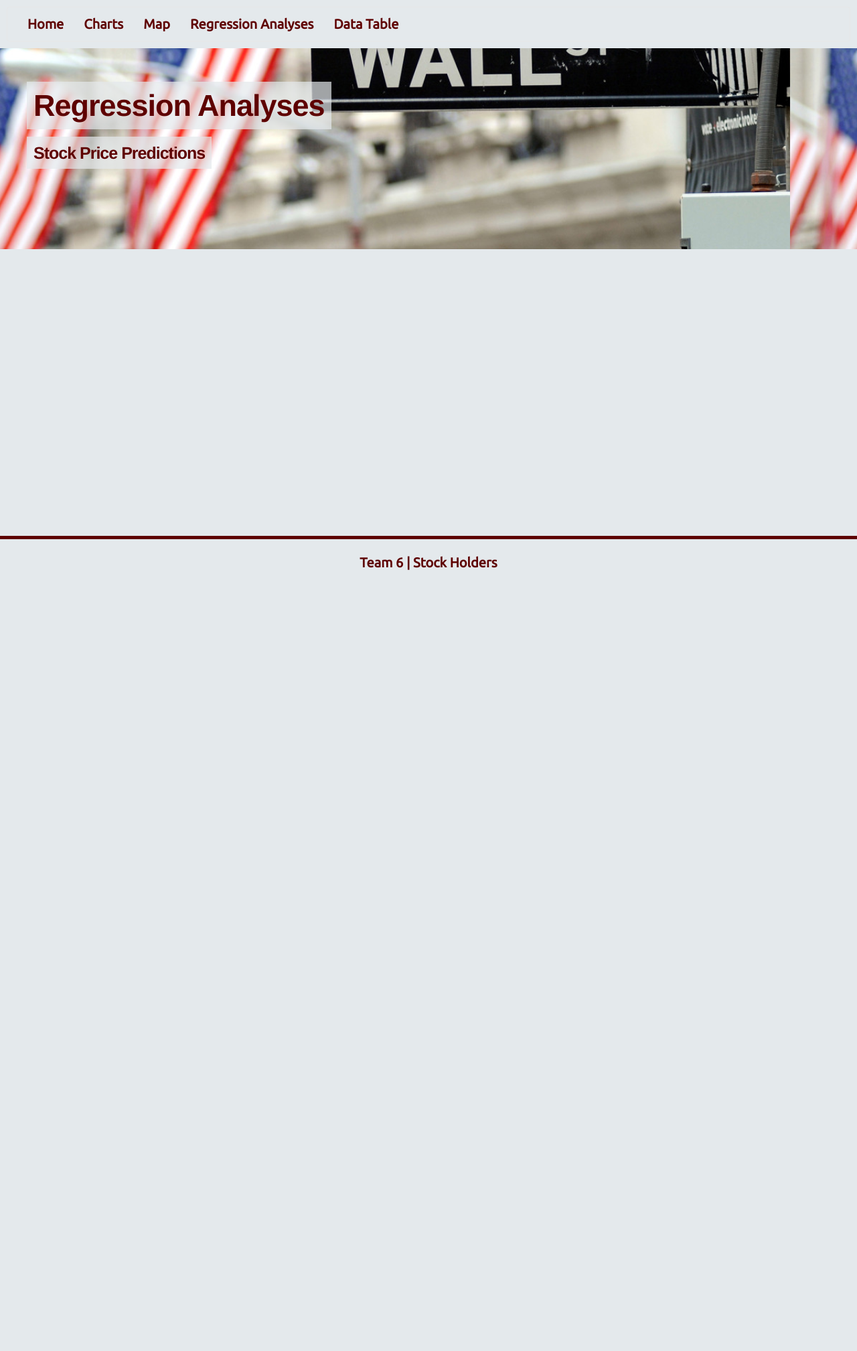
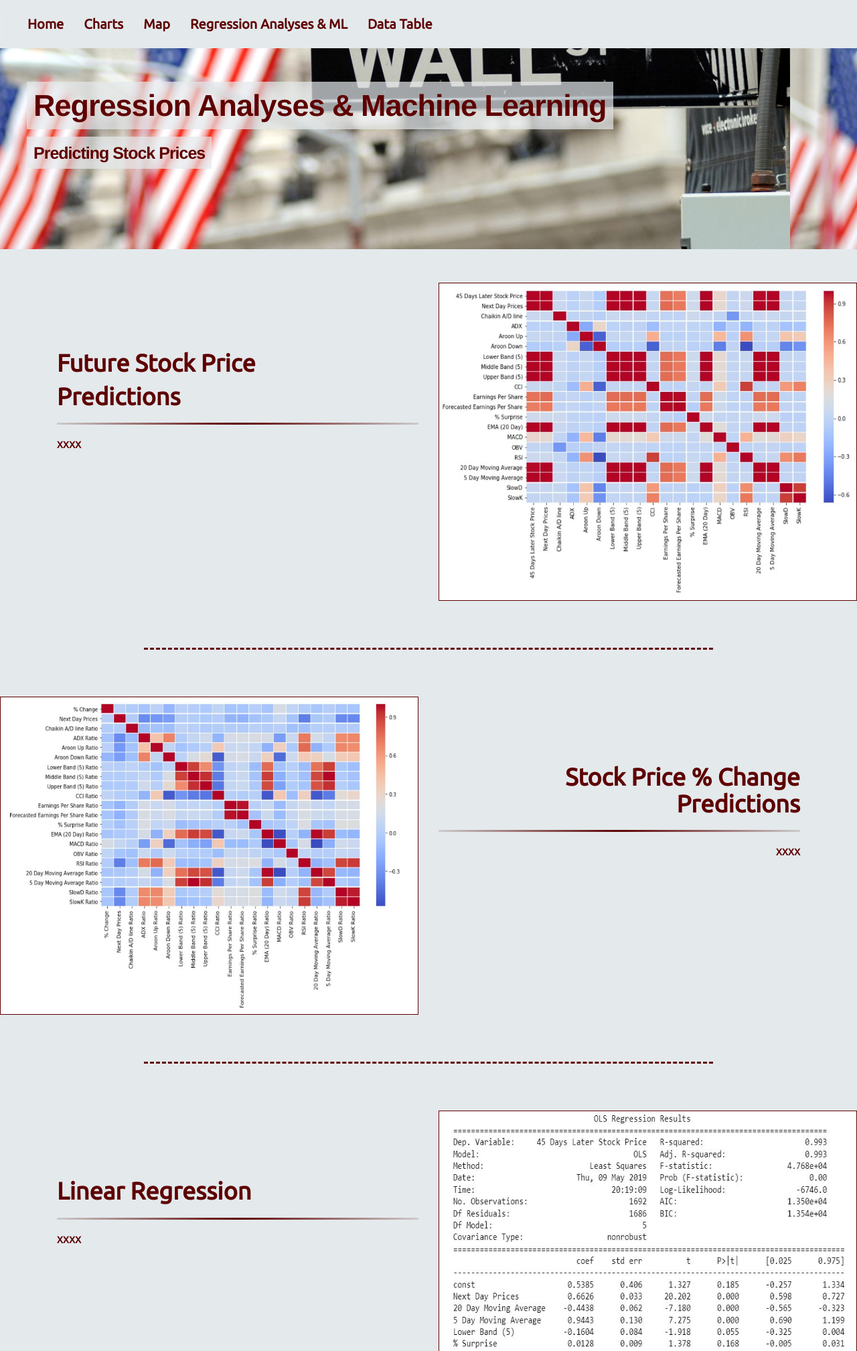
Before and after one commit to aarsalla/Project3, a Flask app: page /regression in a window 1280 px wide. Shown: the top 2017 px of the page at 67% size. Before the commit the page ends 851 px from the top, so only its background shows below. Run offline with Flask 2, Linux system fonts and the light colour scheme; parts of the project's set-up code (start-up, migrations or seed data) failed here and were passed over; some libraries are stand-ins or nearby versions.

Commit message:
Updating HTML and CSS files

```diff
--- a/static/css/style.css
+++ b/static/css/style.css
@@ -331,11 +331,21 @@ body {
   font-size: 20 px;
 }
 
+/* Horizontal Rules */
+
 hr.style-one {
     border: 0;
     height: 3px;
     background: #333;
     background-image: linear-gradient(to right, #ccc, #5e0000, #ccc);
+}
+
+hr.style-three {
+  border: 0;
+  border-bottom: 3px dashed #5e0000;
+  background: #e4e9ec;
+  margin-right: 200px;
+  margin-left: 200px;
 }
 
 h1 span {
@@ -366,3 +376,88 @@ p span {
   color: #5e0000;
   font: bold 15px Helvetica, Sans-Serif;
 }
+
+/* Styles for ML Section */
+.image_futurestockprice {
+  position: relative;
+  float: left;
+  height: 475px;
+  width: 625px;
+  margin-top: 50px;
+  margin-bottom: 50px;
+  /* margin-left: 50px; */
+  background: #e4e9ec;
+  border-style: solid;
+  color: #5e0000;
+  border-width: 1px;
+}
+
+.image_percentchange {
+  position: relative;
+  float: right;
+  height: 475px;
+  width: 625px;
+  margin-top: 50px;
+  margin-bottom: 50px;
+  margin-left: 50px;
+  background: #e4e9ec;
+  border-style: solid;
+  color: #5e0000;
+  border-width: 1px;
+}
+
+.image_neuralnetwork {
+  position: relative;
+  float: left;
+  height: 475px;
+  width: 625px;
+  margin-top: 50px;
+  margin-bottom: 50px;
+  margin-left: 50px;
+  background: #e4e9ec;
+  border-style: solid;
+  color: #5e0000;
+  border-width: 1px;
+}
+
+.image_clustering {
+  position: relative;
+  float: right;
+  height: 475px;
+  width: 625px;
+  margin-top: 50px;
+  margin-bottom: 50px;
+  margin-left: 50px;
+  background: #e4e9ec;
+  border-style: solid;
+  color: #5e0000;
+  border-width: 1px;
+}
+
+.image_linear {
+  position: relative;
+  float: left;
+  height: 475px;
+  width: 625px;
+  margin-top: 50px;
+  margin-bottom: 50px;
+  /* margin-left: 50px; */
+  background: #e4e9ec;
+  border-style: solid;
+  color: #5e0000;
+  border-width: 1px;
+}
+
+.image_logistic {
+  position: relative;
+  float: right;
+  height: 150px;
+  width: 650px;
+  margin-top: 50px;
+  margin-bottom: 50px;
+  margin-left: 50px;
+  background: #e4e9ec;
+  border-style: solid;
+  color: #5e0000;
+  border-width: 1px;
+}
--- a/templates/charts.html
+++ b/templates/charts.html
@@ -37,7 +37,7 @@
                     <li><a href="/">Home</a></li>
                     <li><a href="/charts">Charts</a></li>
                     <li><a href="/map">Map</a></li>
-                    <li><a href="/regression">Regression Analyses</a></li>
+                    <li><a href="/regression">Regression Analyses & ML</a></li>
                     <li><a href="/data">Data Table</a></li>
                   </ul>
 
--- a/templates/data.html
+++ b/templates/data.html
@@ -42,7 +42,7 @@
                   <li><a href="/">Home</a></li>
                   <li><a href="/charts">Charts</a></li>
                   <li><a href="/map">Map</a></li>
-                  <li><a href="/regression">Regression Analyses</a></li>
+                  <li><a href="/regression">Regression Analyses & ML</a></li>
                   <li><a href="/data">Data Table</a></li>
 
                 </ul>
--- a/templates/map.html
+++ b/templates/map.html
@@ -65,7 +65,7 @@
                     <li><a href="/">Home</a></li>
                     <li><a href="/charts">Charts</a></li>
                     <li><a href="/map">Map</a></li>
-                    <li><a href="/regression">Regression Analyses</a></li>
+                    <li><a href="/regression">Regression Analyses & ML</a></li>
                     <li><a href="/data">Data Table</a></li>
 
                   </ul>
--- a/templates/regression.html
+++ b/templates/regression.html
@@ -37,7 +37,7 @@
                     <li><a href="/">Home</a></li>
                     <li><a href="/charts">Charts</a></li>
                     <li><a href="/map">Map</a></li>
-                    <li><a href="/regression">Regression Analyses</a></li>
+                    <li><a href="/regression">Regression Analyses & ML</a></li>
                     <li><a href="/data">Data Table</a></li>
                   </ul>
 
@@ -50,10 +50,144 @@
 
       <!-- Start of banner -->
       <div class="hero text-left">
-          <h1><span>Regression Analyses</span></h1> <br>
-          <p class="heading"><span>Stock Price Predictions</span></p>
+          <h1><span>Regression Analyses & Machine Learning</span></h1> <br>
+          <p class="heading"><span>Predicting Stock Prices</span></p>
       </div>
       <!-- End of banner -->
+
+      <!-- Start container 1-->
+      <div class="container">
+        <div class="col-md-6">
+          <h1 class="text-left chart_index_margin heading">Future Stock Price <p></p>Predictions</h1>
+          <hr class="style-one">
+          <p></p>
+          <p></p>
+          <P class ="heading">XXXX</P>
+        </div>
+
+        <div class="col-md-6">
+            <a href="/regression">
+              <img src="../static/images/predicting_future_stock_price.JPG" alt="" class="image_futurestockprice"/>
+            </a>
+          </div>
+          <p></p>
+          <p></p>
+      </div>
+      <!-- End container 1-->
+
+      <div class="col-md-12">
+          <hr class="style-three">
+      </div>
+
+      <!-- Start container 2-->
+      <div class="container">
+        <div class="col-md-6">
+            <a href="/regression">
+              <img src="../static/images/predicting_percent_change.JPG" alt="" class="image_percentchange"/>
+            </a>
+        </div>
+
+
+        <div class="col-md-6">
+          <h1 class="text-right chart_index_margin heading">Stock Price % Change Predictions</h1>
+          <hr class="style-one">
+          <P class ="text-right heading">XXXX</P>
+        </div>
+      </div>
+      <!-- End container 2-->
+
+      <div class="col-md-12">
+          <hr class="style-three">
+      </div>
+
+      <!-- Start container 3-->
+      <div class="container">
+        <div class="col-md-6">
+          <h1 class="text-left chart_index_margin heading">Linear Regression</h1>
+          <hr class="style-one">
+          <p></p>
+          <p></p>
+          <P class ="heading">XXXX</P>
+        </div>
+
+        <div class="col-md-6">
+            <a href="/regression">
+              <img src="../static/images/linear_regression_table.JPG" alt="" class="image_linear"/>
+            </a>
+          </div>
+          <p></p>
+          <p></p>
+      </div>
+      <!-- End container 3-->
+
+      <div class="col-md-12">
+          <hr class="style-three">
+      </div>
+
+      <!-- Start container 4-->
+      <div class="container">
+        <div class="col-md-6">
+            <a href="/regression">
+              <br>
+              <br>
+              <br>
+              <br>
+              <img src="../static/images/logistic_regression_results.JPG" alt="" class="image_logistic"/>
+            </a>
+        </div>
+
+        <div class="col-md-6">
+          <h1 class="text-right chart_index_margin heading">Logistic Regression</h1>
+          <hr class="style-one">
+          <P class ="text-right heading">XXXX</P>
+        </div>
+      </div>
+      <!-- End container 4-->
+
+      <div class="col-md-12">
+          <hr class="style-three">
+      </div>
+
+      <!-- Start container 5-->
+      <div class="container">
+          <div class="col-md-6">
+            <h1 class="text-left chart_index_margin heading">Neural Network Analysis</h1>
+            <hr class="style-one">
+            <p></p>
+            <p></p>
+            <P class ="heading">XXXX</P>
+          </div>
+
+          <div class="col-md-6">
+              <a href="/regression">
+                <img src="../static/images/Neural_Network.gif" alt="" class="image_neuralnetwork"/>
+              </a>
+            </div>
+            <p></p>
+            <p></p>
+        </div>
+        <!-- End container 5-->
+
+        <div class="col-md-12">
+            <hr class="style-three">
+        </div>
+
+        <!-- Start container 6-->
+        <div class="container">
+            <div class="col-md-6">
+                <a href="/regression">
+                  <img src="../static/images/Clustering.gif" alt="" class="image_clustering"/>
+                </a>
+            </div>
+
+
+            <div class="col-md-6">
+              <h1 class="text-right chart_index_margin heading">Cluster Analysis</h1>
+              <hr class="style-one">
+              <P class ="text-right heading">XXXX</P>
+            </div>
+          </div>
+          <!-- End container 6-->
 
     </div>
 
```
Also changed, not shown: templates/index.html (+3 -6 lines), static/images/Clustering.gif (added), static/images/linear_regression_table.JPG (added), static/images/logistic_regression_results.JPG (added), static/images/predicting_future_stock_price.JPG (added), static/images/predicting_percent_change.JPG (added), 3 other files.
